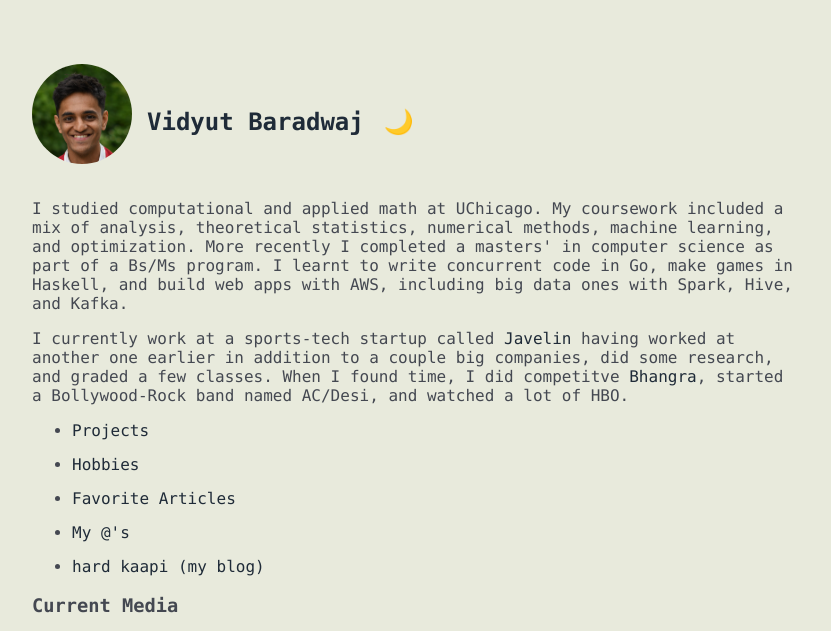
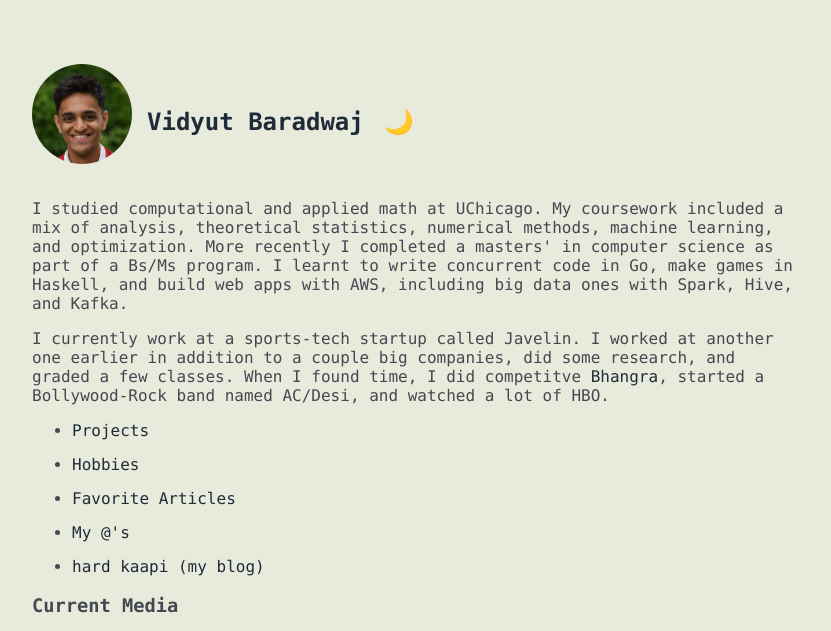
Before and after one commit to vidyut-19/vidyut-19.github.io, a plain HTML site: page index.html in a window 1280 px wide. Shown: the top 631 px of the page, without its empty margins (224-1055 px from the left). Drawn offline with Linux system fonts and the light colour scheme.

Commit message:
fixed website stuff

```diff
--- a/index.html
+++ b/index.html
@@ -21,7 +21,7 @@
             machine learning, and optimization. More recently I completed a masters' in computer science as part of a Bs/Ms program. I learnt to write concurrent code in Go, make games in Haskell, and
             build web apps with AWS, including big data ones with Spark, Hive, and Kafka. </p>
 
-        <p> I currently work at a sports-tech startup called <a href="https://www.thescore.com/">Javelin</a> having worked at another one earlier in addition to a couple big companies, did some research, and graded a few classes.
+        <p> I currently work at a sports-tech startup called Javelin. I worked at another one earlier in addition to a couple big companies, did some research, and graded a few classes.
             When I found time, I did competitve <a href="https://www.youtube.com/watch?v=FhJwJ90ksXc">Bhangra</a>, started a Bollywood-Rock band named AC/Desi, and watched a lot of HBO. </p>
 
 
```
